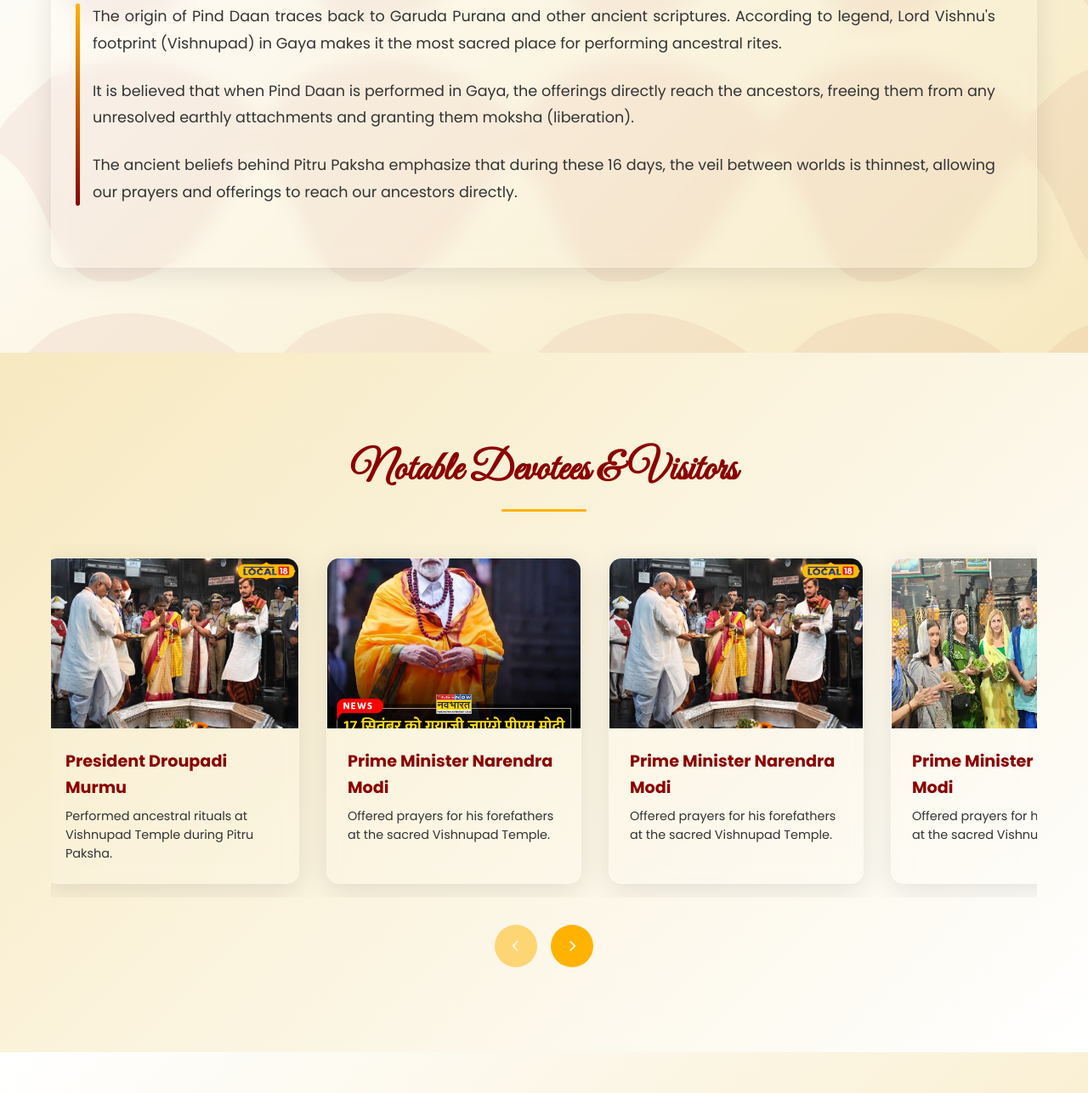
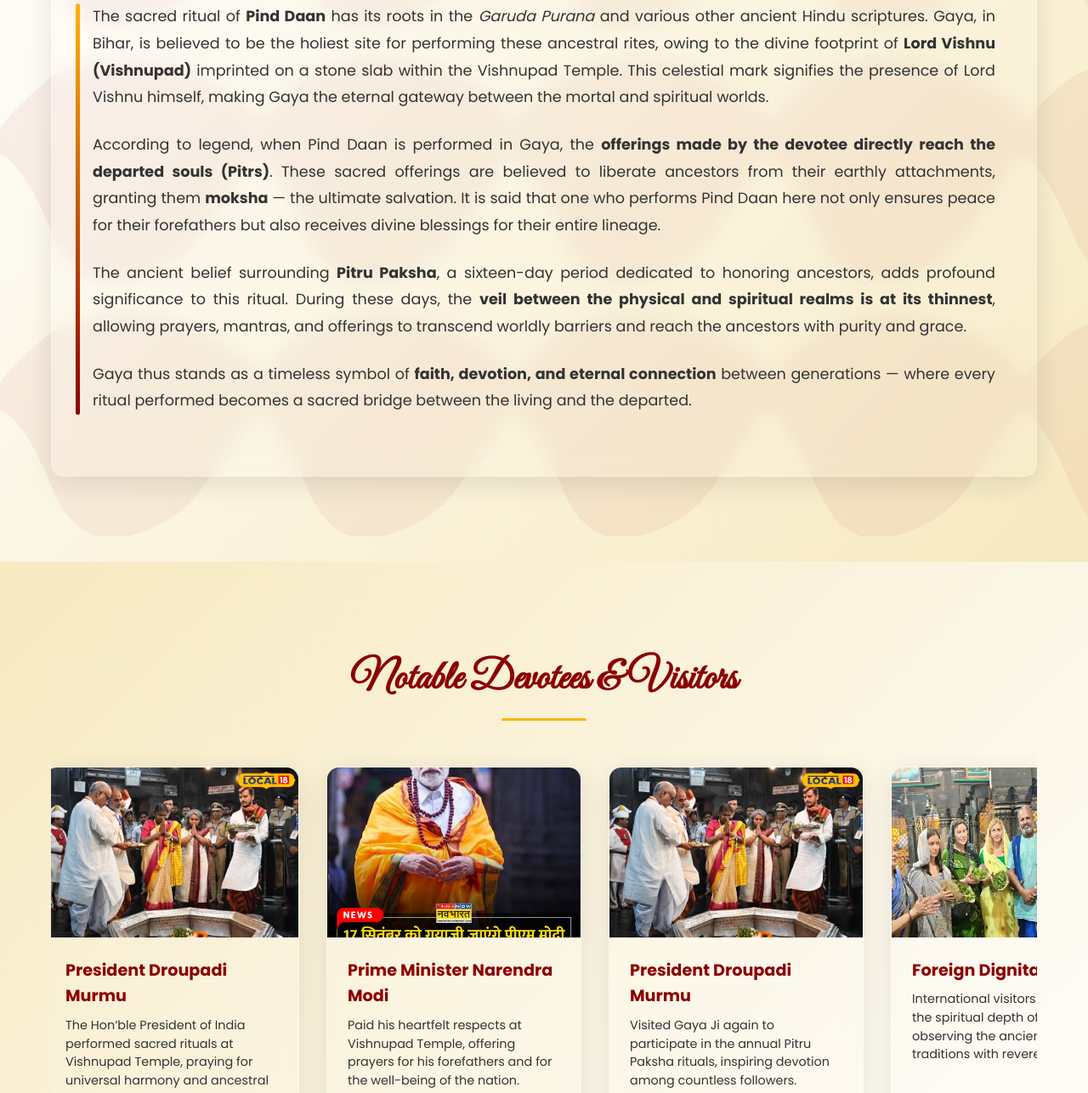
Before and after one commit to amankr421/mokshayatra-gayaji, a plain HTML site: page index.html in a window 1280 px wide. Shown: the part 3511-4797 px from the top of the page at 85% size. Drawn offline with nearby package versions, Linux system fonts and the light colour scheme.

Commit message:
Fixed Celebrety section

```diff
--- a/index.html
+++ b/index.html
@@ -292,15 +292,43 @@
             <h2 class="section-title" data-aos="fade-up">History & Beliefs of Pind Daan</h2>
             <div class="history-content" data-aos="fade-up">
                 <div class="history-text">
-                    <p>The origin of Pind Daan traces back to Garuda Purana and other ancient scriptures. According to legend, Lord Vishnu's footprint (Vishnupad) in Gaya makes it the most sacred place for performing ancestral rites.</p>
+                    <p>
+                        The sacred ritual of <strong>Pind Daan</strong> has its roots in the
+                        <em>Garuda Purana</em> and various other ancient Hindu scriptures.
+                        Gaya, in Bihar, is believed to be the holiest site for performing these
+                        ancestral rites, owing to the divine footprint of
+                        <strong>Lord Vishnu (Vishnupad)</strong> imprinted on a stone slab within
+                        the Vishnupad Temple. This celestial mark signifies the presence of Lord Vishnu
+                        himself, making Gaya the eternal gateway between the mortal and spiritual worlds.
+                    </p>
 
-                    <p>It is believed that when Pind Daan is performed in Gaya, the offerings directly reach the ancestors, freeing them from any unresolved earthly attachments and granting them moksha (liberation).</p>
+                    <p>
+                        According to legend, when Pind Daan is performed in Gaya, the
+                        <strong>offerings made by the devotee directly reach the departed souls (Pitrs)</strong>.
+                        These sacred offerings are believed to liberate ancestors from their earthly attachments,
+                        granting them <strong>moksha</strong> — the ultimate salvation.
+                        It is said that one who performs Pind Daan here not only ensures peace for their forefathers
+                        but also receives divine blessings for their entire lineage.
+                    </p>
 
-                    <p>The ancient beliefs behind Pitru Paksha emphasize that during these 16 days, the veil between worlds is thinnest, allowing our prayers and offerings to reach our ancestors directly.</p>
+                    <p>
+                        The ancient belief surrounding <strong>Pitru Paksha</strong>, a sixteen-day period
+                        dedicated to honoring ancestors, adds profound significance to this ritual.
+                        During these days, the <strong>veil between the physical and spiritual realms
+                        is at its thinnest</strong>, allowing prayers, mantras, and offerings to
+                        transcend worldly barriers and reach the ancestors with purity and grace.
+                    </p>
+
+                    <p>
+                        Gaya thus stands as a timeless symbol of <strong>faith, devotion, and eternal connection</strong>
+                        between generations — where every ritual performed becomes a sacred bridge
+                        between the living and the departed.
+                    </p>
                 </div>
             </div>
         </div>
     </section>
+
 
     <!-- Celebrity Section -->
     <section class="celebrity" id="celebrity">
@@ -308,97 +336,110 @@
             <h2 class="section-title" data-aos="fade-up">Notable Devotees & Visitors</h2>
             <div class="celebrity-carousel" data-aos="fade-up">
                 <div class="carousel-container">
+
                     <div class="celebrity-card">
                         <div class="celebrity-image">
                             <img src="assets/images/b.webp" alt="Mukesh Ambani">
                         </div>
                         <div class="celebrity-info">
                             <h3>Mukesh Ambani</h3>
-                            <p>Visited Gaya Ji in 2023 to perform Pind Daan for ancestors with family.</p>
+                            <p>The business tycoon visited Gaya Ji with his family to offer Pind Daan and seek blessings for the eternal peace of his ancestors.</p>
                         </div>
                     </div>
+
                     <div class="celebrity-card">
                         <div class="celebrity-image">
-                            <img src="assets/images/a.jpg" alt="President Murmu">
+                            <img src="assets/images/a.jpg" alt="President Droupadi Murmu">
                         </div>
                         <div class="celebrity-info">
                             <h3>President Droupadi Murmu</h3>
-                            <p>Performed ancestral rituals at Vishnupad Temple during Pitru Paksha.</p>
+                            <p>The Hon’ble President of India performed sacred rituals at Vishnupad Temple, praying for universal harmony and ancestral peace.</p>
                         </div>
                     </div>
+
                     <div class="celebrity-card">
                         <div class="celebrity-image">
-                            <img src="assets/images/g.jpg" alt="PM Modi">
+                            <img src="assets/images/g.jpg" alt="Prime Minister Narendra Modi">
                         </div>
                         <div class="celebrity-info">
                             <h3>Prime Minister Narendra Modi</h3>
-                            <p>Offered prayers for his forefathers at the sacred Vishnupad Temple.</p>
+                            <p>Paid his heartfelt respects at Vishnupad Temple, offering prayers for his forefathers and for the well-being of the nation.</p>
                         </div>
                     </div>
+
                     <div class="celebrity-card">
                         <div class="celebrity-image">
-                            <img src="assets/images/a.jpg" alt="PM Modi">
+                            <img src="assets/images/a.jpg" alt="President Droupadi Murmu Visit">
                         </div>
                         <div class="celebrity-info">
-                            <h3>Prime Minister Narendra Modi</h3>
-                            <p>Offered prayers for his forefathers at the sacred Vishnupad Temple.</p>
+                            <h3>President Droupadi Murmu</h3>
+                            <p>Visited Gaya Ji again to participate in the annual Pitru Paksha rituals, inspiring devotion among countless followers.</p>
                         </div>
                     </div>
+
                     <div class="celebrity-card">
                         <div class="celebrity-image">
-                            <img src="assets/images/e.jpg" alt="PM Modi">
+                            <img src="assets/images/e.jpg" alt="Foreign Delegates at Gaya">
                         </div>
                         <div class="celebrity-info">
-                            <h3>Prime Minister Narendra Modi</h3>
-                            <p>Offered prayers for his forefathers at the sacred Vishnupad Temple.</p>
+                            <h3>Foreign Dignitaries</h3>
+                            <p>International visitors experienced the spiritual depth of Gaya, observing the ancient Pind Daan traditions with reverence.</p>
                         </div>
                     </div>
+
                     <div class="celebrity-card">
                         <div class="celebrity-image">
-                            <img src="assets/images/f.jpg" alt="PM Modi">
+                            <img src="assets/images/f.jpg" alt="Senior Priest at Vishnupad Temple">
                         </div>
                         <div class="celebrity-info">
-                            <h3>Prime Minister Narendra Modi</h3>
-                            <p>Offered prayers for his forefathers at the sacred Vishnupad Temple.</p>
+                            <h3>Chief Priest of Vishnupad Temple</h3>
+                            <p>A revered head priest guiding devotees in sacred rituals, preserving the age-old spiritual legacy of Gaya Ji.</p>
                         </div>
                     </div>
+
                     <div class="celebrity-card">
                         <div class="celebrity-image">
-                            <img src="assets/images/h.jpg" alt="PM Modi">
+                            <img src="assets/images/h.jpg" alt="Bageshwar Dham Baba Dhirendra Shastri">
                         </div>
                         <div class="celebrity-info">
-                            <h3>Prime Minister Narendra Modi</h3>
-                            <p>Offered prayers for his forefathers at the sacred Vishnupad Temple.</p>
+                            <h3>Shri Dhirendra Krishna Shastri (Bageshwar Dham)</h3>
+                            <p>Delivered spiritual discourses and encouraged the youth to follow the path of dharma and devotion at Gaya Ji.</p>
                         </div>
                     </div>
+
                     <div class="celebrity-card">
                         <div class="celebrity-image">
-                            <img src="assets/images/i.jpg" alt="PM Modi">
+                            <img src="assets/images/i.jpg" alt="Bageshwar Baba Dhirendra Shastri">
                         </div>
                         <div class="celebrity-info">
-                            <h3>Prime Minister Narendra Modi</h3>
-                            <p>Offered prayers for his forefathers at the sacred Vishnupad Temple.</p>
+                            <h3>Bageshwar Baba</h3>
+                            <p>Returned to Gaya Ji to lead a spiritual congregation and to inspire devotees toward selfless service and bhakti.</p>
                         </div>
                     </div>
+
                     <div class="celebrity-card">
                         <div class="celebrity-image">
-                            <img src="assets/images/k.avif" alt="PM Modi">
+                            <img src="assets/images/k.avif" alt="International Guest at Gaya">
                         </div>
                         <div class="celebrity-info">
-                            <h3>Prime Minister Narendra Modi</h3>
-                            <p>Offered prayers for his forefathers at the sacred Vishnupad Temple.</p>
+                            <h3>Foreign Guest</h3>
+                            <p>A prominent international figure visited the holy city to witness the divine traditions and cultural richness of Gaya.</p>
                         </div>
                     </div>
+
                     <div class="celebrity-card">
                         <div class="celebrity-image">
-                            <img src="assets/images/c.avif" alt="PM Modi">
+                            <img src="assets/images/c.avif" alt="Indian Political Leader">
                         </div>
                         <div class="celebrity-info">
-                            <h3>Prime Minister Narendra Modi</h3>
-                            <p>Offered prayers for his forefathers at the sacred Vishnupad Temple.</p>
+                            <h3>Indian Political Leader</h3>
+                            <p>Paid homage at the Vishnupad Temple, offering prayers for peace, unity, and the prosperity of the nation.</p>
                         </div>
                     </div>
+
                 </div>
+
+                <!-- Carousel Controls -->
                 <div class="carousel-controls">
                     <button class="carousel-prev"><i class="fas fa-chevron-left"></i></button>
                     <button class="carousel-next"><i class="fas fa-chevron-right"></i></button>
@@ -406,6 +447,7 @@
             </div>
         </div>
     </section>
+
 
     <!-- Gallery Section -->
     <section class="gallery" id="gallery">
```
